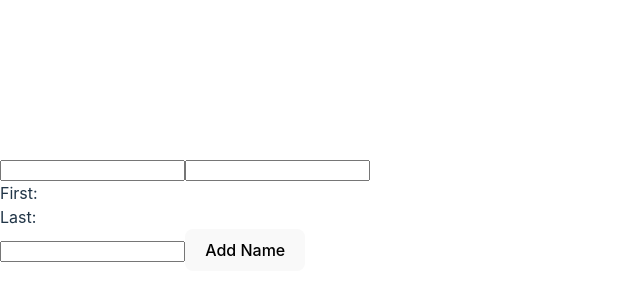
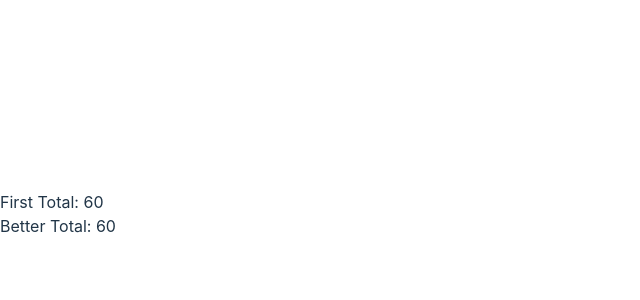
Before and after one commit to sung8/react-state-mgmt-study, a React (Vite) app: page / in a window 1280 px wide. Shown: the part 186-486 px from the top of the page, without its empty margins (0-640 px from the left). Built offline with nearby package versions, Linux system fonts and the light colour scheme.

Commit message:
useMemo calculating depending on state

```diff
--- a/src/App.jsx
+++ b/src/App.jsx
@@ -1,69 +1,16 @@
-import { useReducer } from "react";
+import { useState, useCallback, useMemo } from 'react';
 
-function UserForm() {
-  const [state, dispatch] = useReducer(
-    (state, action) => ({
-      ...state,
-      ...action
-    }),
-    {
-      first: "",
-      last: ""
-    }
-  );
-  return (
-    <div>
-      <input
-        type="text"
-        value={state.first}
-        onChange={(e) => dispatch({ first: e.target.value })}
-      />
-      <input type="text" value={state.last} onChange={(e) => dispatch({ last: e.target.value })} />
-      <div>
-        First: {state.first}
-        <div>Last: {state.last}</div>
-      </div>
-    </div>
-  );
-}
-
-function NameList() {
-  const [state, dispatch] = useReducer(
-    (state, action) => {
-      switch (action.type) {
-        case "SET_NAME":
-          return { ...state, name: action.payload };
-        case "ADD_NAME":
-          return { ...state, names: [...state.names, state.name], name: "" };
-      }
-    },
-    {
-      names: [],
-      name: ""
-    }
+function App() {
+  const [numbers] = useState([10, 20, 30]);
+  const inefficientTotal = numbers.reduce((acc, number) => acc + number, 0);
+  const total = useMemo(
+    () => numbers.reduce((acc, number) => acc + number, 0),
+    [numbers]
   );
   return (
     <div className="App">
-      <div>
-        {state.names.map((name, index) => (
-          <div key={index}>{name}</div>
-        ))}
-      </div>
-      <input
-        type="text"
-        value={state.name}
-        onChange={(e) => dispatch({ type: "SET_NAME", payload: e.target.value })}
-      />
-      <button onClick={() => dispatch({ type: "ADD_NAME" })}>Add Name</button>
-    </div>
-  );
-}
-
-function App() {
-  return (
-    <div>
-      <UserForm />
-      <NameList />
+      <div>First Total: {inefficientTotal}</div>
+      <div>Better Total: {total}</div>
     </div>
   );
 }
```
Also changed, not shown: .eslintrc.cjs, prev_sections/native-useReducer.txt (added), 1 other file (tests, documents, lock files or other folders).
